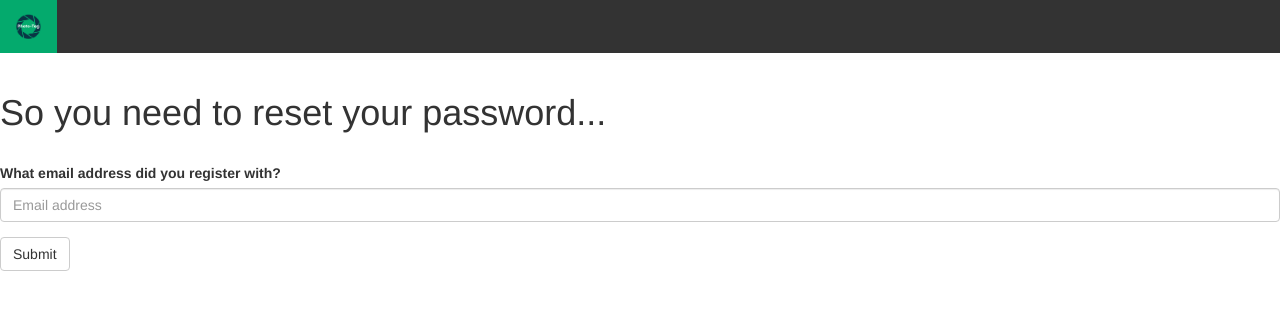
After one commit to valatt19/phototag, a Flask app: page /pwresetrq in a window 1280 px wide. The commit adds this page. Shown: the top 310 px of the page. Run offline with Flask 2, Linux system fonts and the light colour scheme; some libraries are stand-ins or nearby versions.

Commit message:
restauration de mdp

```diff
--- a/app/forms.py
+++ b/app/forms.py
@@ -2,7 +2,7 @@ from app import app
 from flask_wtf import FlaskForm
 from wtforms import StringField, PasswordField, SubmitField, DateField, SelectField
 from wtforms.widgets import TextArea
-from wtforms.validators import InputRequired, DataRequired, Length, NoneOf, EqualTo
+from wtforms.validators import InputRequired, DataRequired, Length, NoneOf, EqualTo, Email
 from app.models import users
 
 # Form for enter a login
@@ -16,6 +16,7 @@ class RegisterForm(FlaskForm):
     firstname = StringField("First name:", validators=[InputRequired(), DataRequired(), Length(min=2, max=20,message="Between 2 and 20 characters")])
     surname = StringField("Surname:", validators=[InputRequired(), DataRequired(), Length(min=2, max=20,message="Between 2 and 20 characters")])
     username = StringField("Username:", validators=[InputRequired(), DataRequired(), Length(min=2, max=20,message="Between 2 and 20 characters"),NoneOf(values=users,message="This username is already used")])
+    email = StringField('Email', validators=[DataRequired(), Email(), Length(min=6, max=40)])
     password = PasswordField("New Password:", validators=[InputRequired(), DataRequired(), Length(min=2, max=20,message="Between 2 and 20 characters"),EqualTo("checkpassword", message="Passwords must match")])
     checkpassword = PasswordField("Repeat Password:", validators=[InputRequired(), DataRequired(), Length(min=2, max=20),])
     submit = SubmitField('Submit')
--- /dev/null
+++ b/app/keygenerator.py
@@ -0,0 +1,4 @@
+import uuid
+
+def make_key():
+    return uuid.uuid4()
--- a/app/routes.py
+++ b/app/routes.py
@@ -1,5 +1,13 @@
 from __future__ import annotations
-from app import app, socketio
+
+import uuid
+import pytz
+import yagmail
+from sqlalchemy import exists
+from sqlalchemy.exc import IntegrityError
+from werkzeug.security import generate_password_hash
+
+from app import app, socketio, keygenerator
 
 from flask import render_template, redirect
 from flask import url_for, request, flash, jsonify
@@ -9,11 +17,11 @@ from app.forms import LoginForm, RegisterForm
 import os
 from werkzeug.utils import secure_filename
 from werkzeug.datastructures import FileStorage
-from datetime import datetime
+from datetime import datetime, timedelta
 import json
 from xml.etree.cElementTree import dump
 from xml.dom import minidom
-from app.models import Image, ds_images, User, Group, gr1, gr2, users, Project
+from app.models import Image, ds_images, User, Group, gr1, gr2, users, Project, PWReset
 from app import db
 
 
@@ -70,7 +78,7 @@ def register():
     form = RegisterForm()
     if form.validate_on_submit():
         # Add the user in the dict of users
-        user = User(username=form.username.data, firstname=form.firstname.data, surname=form.surname.data,
+        user = User(username=form.username.data, firstname=form.firstname.data, surname=form.surname.data,email=form.email.data,
                     password=form.password.data, group=gr2)
 
         user.set_password(form.password.data)
@@ -96,6 +104,106 @@ def logout():
     logout_user()
     return redirect(url_for("login"))
 
+@app.route("/pwresetrq", methods=["GET"])
+def pwresetrq_get():
+    return render_template('forgotPage.html')
+
+@app.route("/pwresetrq", methods=["POST"])
+def pwresetrq_post():
+    if db.session.query(User).filter_by(email=request.form["email"]).first():
+        print("ok1")
+        user = db.session.query(User).filter_by(email=request.form["email"]).one()
+        # check if user already has reset their password, so they will update
+        # the current key instead of generating a separate entry in the table.
+        if db.session.query(PWReset).filter_by(user_id=user.id).first():
+            print("ok2")
+            pwalready = db.session.query(PWReset).filter_by(user_id=user.id).first()
+            # if the key hasn't been used yet, just send the same key.
+            if pwalready.has_activated == False:
+                print("ok3")
+                pwalready.datetime = datetime.now()
+                key = pwalready.reset_key
+            else:
+                print("ok5")
+                key = keygenerator.make_key()
+                pwalready.reset_key = key
+                pwalready.datetime = datetime.now()
+                pwalready.has_activated = False
+        else:
+            key = keygenerator.make_key()
+            print(type(key))
+            user_reset = PWReset(reset_key=str(key), user_id=user.id)
+            db.session.add(user_reset)
+        db.session.commit()
+        ##Add Yagmail code here
+        # Here is mine:
+        #email : pphototag@gmail.com
+        #password : Phototag2022
+
+        yag = yagmail.SMTP('pphototag')
+        contents = ['Please go to this URL to reset your password:', "http://127.0.0.1:5000" + url_for("pwreset_get",  id = (str(key)))]
+        yag.send(request.form["email"], 'Reset your password', contents)
+        #yag.send('innoye2000@gmail.com', 'Reset your password', contents)
+        flash("Hello "+user.username + ", check your email for a link to reset your password.  It expires in a <amount of time here>!", "success")
+
+
+        return redirect(url_for("home"))
+    else:
+
+        flash("Your email was never registered.", "danger")
+        return redirect(url_for("pwresetrq_get"))
+
+@app.route("/pwreset/<id>", methods=["POST"])
+def pwreset_post(id):
+    if request.form["password"] != request.form["password2"]:
+        flash("Your password and password verification didn't match.", "danger")
+        print("Your password and password verification didn't match.", "danger")
+        return redirect(url_for("pwreset_get", id=id))
+    if len(request.form["password"]) < 1:
+        flash("Your password needs to be at least 1 characters", "danger")
+        print("Your password needs to be at least 1 characters", "danger")
+        return redirect(url_for("pwreset_get", id=id))
+
+    user_reset = db.session.query(PWReset).filter_by(reset_key=id).one()
+    try:
+        exists(db.session.query(User).filter_by(id = user_reset.user_id)
+               .update({'password':request.form["password"],'password_hash':generate_password_hash(request.form["password"])}))
+        db.session.commit()
+
+        print('mdp update ok')
+    except IntegrityError:
+        flash("Something went wrong", "danger")
+        print("Something went wrong", "danger")
+        db.session.rollback()
+        return redirect(url_for("home"))
+    user_reset.has_activated = True
+    db.session.commit()
+    flash("Your new password is saved.", "success")
+    print("Your new password is saved.", "success")
+    return redirect(url_for("home"))
+
+
+@app.route("/pwreset/<id>", methods=["GET"])
+def pwreset_get(id):
+    key = id
+    pwresetkey = db.session.query(PWReset).filter_by(reset_key=id).one()
+    generated_by = datetime.utcnow().replace(tzinfo=pytz.utc) - timedelta(hours=24)
+    if pwresetkey.has_activated is True:
+        flash("You already reset your password with the URL you are using." +
+              "If you need to reset your password again, please make a" +
+              " new request here.", "danger")
+        print("You already reset your password with the URL you are using." +
+              "If you need to reset your password again, please make a" +
+              " new request here.", "danger")
+        return redirect(url_for("pwresetrq_get"))
+    if pwresetkey.datetime.replace(tzinfo=pytz.utc) < generated_by:
+        flash("Your password reset link expired.  Please generate a new one" +
+              " here.", "danger")
+        print("Your password reset link expired.  Please generate a new one" +
+              " here.", "danger")
+        return redirect(url_for("pwresetrq_get"))
+    return render_template('resetPassword.html', id=key)
+
 
 ##################
 # Projects pages #
@@ -104,6 +212,7 @@ def logout():
 # All projects of the user (created and joined by him)
 @app.route("/project/")
 @login_required
+
 def project(user_id=current_user):
     """project_query = "SELECT * FROM Project WHERE members"
     query = Project.query(project_query)
@@ -144,7 +253,6 @@ def project_create():
         else:
             ptype = False
 
-
         # configuration----------------------------------------
         if 'importConfig' not in request.files:
             if len(request.form.getlist('mytext[]')) < 1:
@@ -153,12 +261,12 @@ def project_create():
 
         if request.form.getlist('mytext[]') != ['']:
 
-            #manual configuration
+            # manual configuration
             final_classes = request.form.getlist('mytext[]')
 
         else:
 
-            #xml configuration
+            # xml configuration
             uploaded_importConfig = request.files['importConfig']
 
             filename = secure_filename(uploaded_importConfig.filename)
@@ -169,10 +277,9 @@ def project_create():
             classes = data.getElementsByTagName('classe')
 
             for elem in classes:
-                #print(elem.firstChild.data)
+                # print(elem.firstChild.data)
                 final_classes.append(elem.firstChild.data)
         print(final_classes)
-
 
         # Add project in DB
         pr = Project(creator=current_user, name=request.form["pname"], privacy=ptype,
@@ -250,7 +357,7 @@ def dataset_overview(project_id):
         working.append(User.query.filter(User.image_id == img.id))
 
     return render_template("project/dataset.html", dataset=dataset, id=project_id, name=project_name, project=project,
-                           user=current_user.username, working = working, configExport=config)
+                           user=current_user.username, working=working, configExport=config)
 
 
 # Annotate an image of a project
@@ -283,7 +390,9 @@ def annotate_image(project_id, img_id):
     refresh(image.id)
 
     return render_template("project/annotate.html", image=image, img_id=image.id, prev=prev, next=next,
-                           classes=project.classes, boxes=boxes, project=project, working=working, configExport=config, log=log)
+                           classes=project.classes, boxes=boxes, project=project, working=working, configExport=config,
+                           log=log)
+
 
 @socketio.on("refresh")
 def refresh(img_id):
@@ -302,12 +411,14 @@ def refresh(img_id):
 
     socketio.emit("update", (boxes, img_id, users_live, log))
 
+
 @socketio.on('disconnect')
 def test_disconnect():
     # Remove user in working list
-    print("disconnected "+current_user.username)
+    print("disconnected " + current_user.username)
     current_user.setImage(None)
     db.session.commit()
+
 
 # Receive the json file from an image
 @app.route("/project/<int:project_id>/annotate/<int:img_id>/save_json", methods=['POST'])
@@ -323,7 +434,8 @@ def save_json(project_id, img_id):
     date = datetime.now()
     image.update_annotations(data['html_data'][0], date, user)
     print(data['html_data'])
-    image.add_log(username=user.username, modif=data['html_data'][1], type=data['html_data'][3], tool=data['html_data'][2] , date=date)
+    image.add_log(username=user.username, modif=data['html_data'][1], type=data['html_data'][3],
+                  tool=data['html_data'][2], date=date)
 
     refresh(img_id)
 
--- /dev/null
+++ b/app/templates/forgotPage.html
@@ -0,0 +1,40 @@
+<!DOCTYPE html>
+<html lang="en">
+<head>
+    <meta charset="UTF-8">
+    <link href="//maxcdn.bootstrapcdn.com/bootstrap/3.3.0/css/bootstrap.min.css" rel="stylesheet" id="bootstrap-css">
+    <script src="//maxcdn.bootstrapcdn.com/bootstrap/3.3.0/js/bootstrap.min.js"></script>
+    <script src="//code.jquery.com/jquery-1.11.1.min.js"></script>
+    <link href="/static/css/style_navbar.css" rel="stylesheet">
+    <link rel="shortcut icon" href="{{ url_for('static', filename='/favicon/favicon.ico') }}">
+    <title>Forgot Password?</title>
+</head>
+<body>
+<div class="topnav" id="nav1">
+    <div class="logo">
+        <a class="active" href="#">
+            <img alt="Photo-Tag" src="/static/img/photo-tag-white.png" width="25" height="25">
+        </a>
+    </div>
+</div>
+</br>
+<h1>So you need to reset your password... </h1>
+</br>
+{% with messages = get_flashed_messages(with_categories=true) %}
+  {% if messages %}
+    <ul class=flashes>
+    {% for category, message in messages %}
+      <li class="{{ category }}">{{ message }}</li>
+    {% endfor %}
+    </ul>
+  {% endif %}
+{% endwith %}
+<form role="form" method="POST">
+    <div class="form-group">
+        <label for="email">What email address did you register with?</label>
+        <input type="email" class="form-control" id="email" name="email" placeholder="Email address" required autocomplete="off">
+    </div>
+    <button type="submit" class="btn btn-default">Submit</button>
+</form>
+</body>
+</html>
```
Also changed, not shown: app/models.py (+14 -1 lines), app/templates/login.html (+11 -0 lines), app/templates/register.html (+13 -1 lines), app/templates/resetPassword.html (added, +40 -0 lines).
